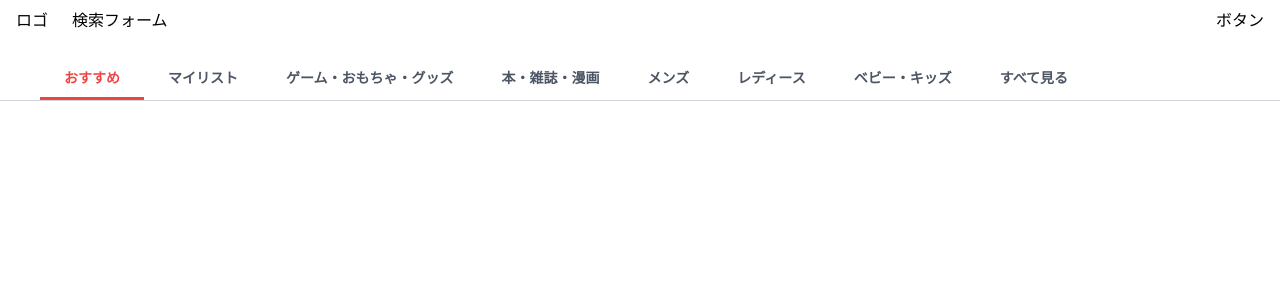
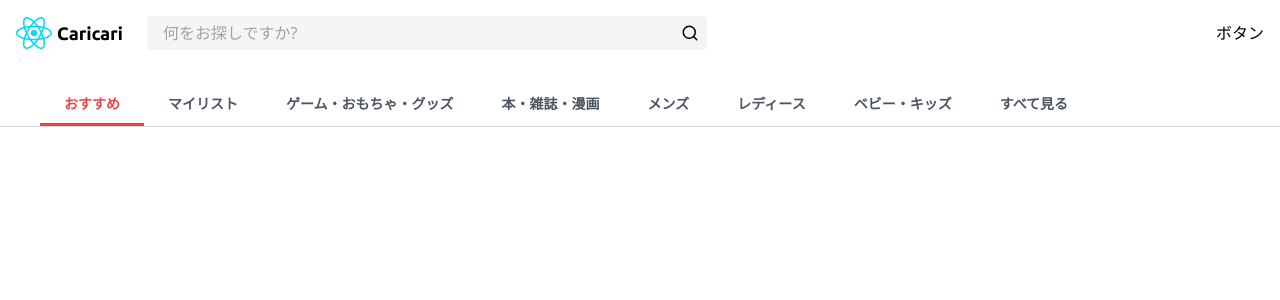
Before and after one commit to shou1027/tsMercari, a React (Vite) app: page / in a window 1280 px wide. Shown: the top 300 px of the page. Built offline with nearby package versions, Linux system fonts and the light colour scheme.

Commit message:
検索フォーム、ロゴを表示

```diff
--- a/src/layouts/PageHeader.tsx
+++ b/src/layouts/PageHeader.tsx
@@ -1,8 +1,29 @@
+import { Search } from 'lucide-react';
+import logo from '../assets/logo.png';
+
 export const PageHeader = () => {
   return (
     <div className="relative mx-4 mb-6 flex items-center justify-between gap-6 pt-2">
-      <div className="absolute inset-0 flex justify-center md:static">ロゴ</div>
-      <div className="hidden md:block">検索フォーム</div>
+      <div className="absolute inset-0 flex justify-center md:static">
+        <a href="/">
+          <img src={logo} className="h-[50px]" />
+        </a>
+      </div>
+      <form className="hidden grow md:block">
+        <div className="flex max-w-[560px] overflow-hidden rounded border-secondary-border has-[:focus]:border-gray-800">
+          <input
+            type="text"
+            placeholder="何をお探しですか?"
+            className='w-full bg-neutral-100 pl-4 pr-1 outline-none focus:border-blue-500'
+          />
+          <button
+            type='button'
+            className='bg-gray-100 p-[8px] hover:bg-gray-200'
+          >
+            <Search className='size-[18px] stroke-2' />
+          </button>
+        </div>
+      </form>
       <div className="ml-auto">ボタン</div>
     </div>
   );
```
Also changed, not shown: src/assets/logo.png (added).
